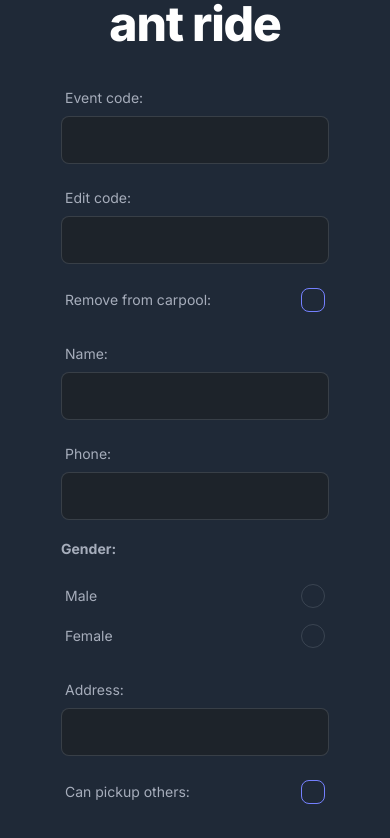
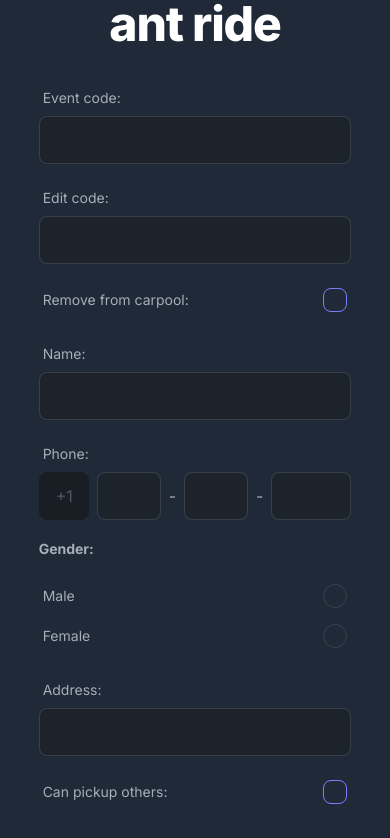
Before and after one commit to kleenkanteen/ant-ride, a Next.js app: page /edit-participant in a window 390 px wide. Shown: the top 838 px of the page. Built offline with nearby package versions, Linux system fonts and the light colour scheme.

Commit message:
add phone input

```diff
--- a/src/app/edit-participant/page.tsx
+++ b/src/app/edit-participant/page.tsx
@@ -32,6 +32,8 @@ export default function Edit() {
   const {
     register,
     handleSubmit,
+    getValues,
+    setValue,
     formState: { isLoading, isSubmitting, errors },
   } = useForm({
     resolver: yupResolver<IParticipantDetails>(schema),
@@ -82,6 +84,8 @@ export default function Edit() {
           register={register}
           errors={errors}
           disabled={isLoading || isSubmitting}
+          getValues={getValues}
+          setValue={setValue}
         />
       </div>
     </form>
--- a/src/app/join/page.tsx
+++ b/src/app/join/page.tsx
@@ -48,6 +48,8 @@ export default function Join() {
   const {
     register,
     handleSubmit,
+    setValue,
+    getValues,
     formState: { isLoading, isSubmitting, errors },
   } = useForm({
     resolver: yupResolver<IParticipantDetails>(schema),
@@ -78,6 +80,8 @@ export default function Join() {
             register={register}
             errors={errors}
             disabled={isSubmitting || isLoading}
+            setValue={setValue}
+            getValues={getValues}
           />
         </div>
       </form>
--- a/src/app/schemas/participants.ts
+++ b/src/app/schemas/participants.ts
@@ -5,7 +5,7 @@ export const schema = yup.object().shape({
   edit_code: yup.string().min(5).max(5).required(),
   remove: yup.boolean().required(),
   name: yup.string().max(40).required(),
-  phone_num: yup.string().max(15).required(),
+  phone_num: yup.string().max(10).required(),
   gender: yup.string().required(),
   address: yup.string().max(40).required(),
   can_pickup: yup.boolean().required(),
--- a/src/components/participantDetails.tsx
+++ b/src/components/participantDetails.tsx
@@ -1,6 +1,14 @@
 /* eslint-disable @typescript-eslint/no-unsafe-assignment */
 
-export function ParticipantDetails({ register, errors, disabled }) {
+import PhoneInput from "./phoneInput";
+
+export function ParticipantDetails({
+  register,
+  errors,
+  disabled,
+  setValue,
+  getValues,
+}) {
   return (
     <div className="flex flex-col gap-4">
       <label className="form-control w-full max-w-xs">
@@ -20,15 +28,12 @@ export function ParticipantDetails({ register, errors, disabled }) {
         <div className="label">
           <span className="label-text">Phone: </span>
         </div>
-        <input
-          type="tel"
-          className="input input-bordered w-full max-w-xs"
-          {...register("phone_num", {
-            required: true,
-            pattern: /[0-9]{3}-[0-9]{3}-[0-9]{4}/,
-          })}
+        <PhoneInput
+          value={getValues("phone_num") || ""}
+          // eslint-disable-next-line @typescript-eslint/no-unsafe-return
+          onChange={(val: string) => setValue("phone_num", val)}
         />
-        {errors.name?.message && <br />}
+        {errors.phone_num?.message && <br />}
         <p className="text-red-500">{errors.name?.message}</p>
       </label>
       <div>
--- /dev/null
+++ b/src/components/phoneInput.tsx
@@ -0,0 +1,69 @@
+/* eslint-disable @typescript-eslint/no-unsafe-return */
+/* eslint-disable @typescript-eslint/no-unsafe-assignment */
+import React, { useRef, useState } from "react";
+
+export default function PhoneInput({ value, onChange }) {
+  const [phone, setPhone] = useState([
+    value.substring(0, 3),
+    value.substring(3, 6),
+    value.substring(6),
+  ]);
+  const ref1 = useRef<HTMLInputElement>(null);
+  const ref2 = useRef<HTMLInputElement>(null);
+  const ref3 = useRef<HTMLInputElement>(null);
+
+  const Separator = () => <span>-</span>;
+
+  return (
+    <div className="flex items-center gap-2">
+      <input
+        ref={ref1}
+        type="text"
+        disabled
+        value={"+1"}
+        className="input input-bordered w-[50px]"
+      />
+      <input
+        ref={ref1}
+        type="text"
+        value={phone[0]}
+        maxLength={3}
+        onChange={(e) => {
+          if (e.target.value.length === 3 && ref2.current) {
+            ref2.current.focus();
+          }
+          setPhone((prev) => [e.target.value, prev[1], prev[2]]);
+          onChange(e.target.value + phone[1] + phone[2]);
+        }}
+        className="input input-bordered w-16"
+      />
+      <Separator />
+      <input
+        ref={ref2}
+        type="text"
+        value={phone[1]}
+        maxLength={3}
+        onChange={(e) => {
+          if (e.target.value.length === 3 && ref3.current) {
+            ref3.current.focus();
+          }
+          setPhone((prev) => [prev[0], e.target.value, prev[2]]);
+          onChange(phone[0] + e.target.value + phone[2]);
+        }}
+        className="input input-bordered w-16"
+      />
+      <Separator />
+      <input
+        ref={ref3}
+        type="text"
+        value={phone[2]}
+        maxLength={4}
+        onChange={(e) => {
+          setPhone((prev) => [prev[0], prev[1], e.target.value]);
+          onChange(phone[0] + phone[1] + e.target.value);
+        }}
+        className="input input-bordered w-20"
+      />
+    </div>
+  );
+}
```
